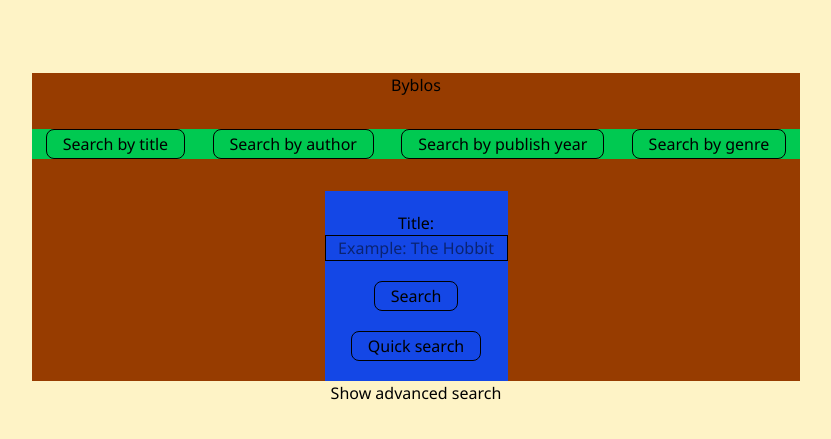
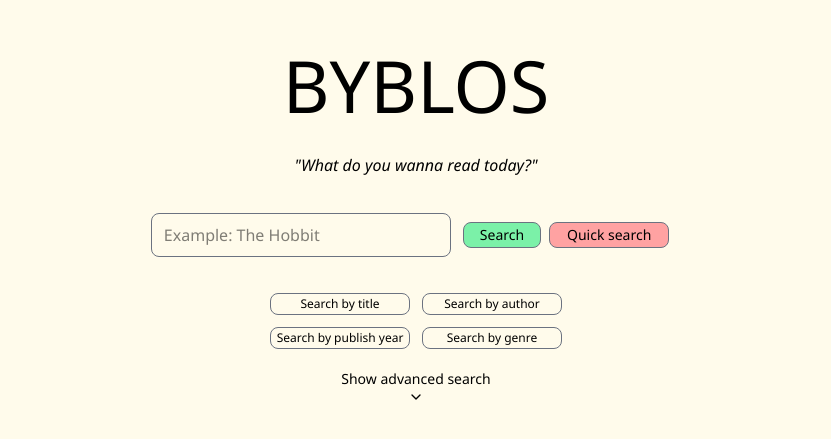
Before and after one commit to ori0nis/proyecto-2-react, a React (Vite) app: page /search in a window 1280 px wide. Shown: the part 161-600 px from the top of the page, without its empty margins (224-1055 px from the left). Built offline with nearby package versions, Linux system fonts and the light colour scheme.

Commit message:
landing page finished

```diff
--- a/package.json
+++ b/package.json
@@ -12,6 +12,7 @@
   "dependencies": {
     "@tailwindcss/vite": "^4.1.12",
     "axios": "^1.11.0",
+    "lucide-react": "^0.542.0",
     "react": "^19.1.1",
     "react-dom": "^19.1.1",
     "react-hook-form": "^7.62.0",
--- a/src/components/search/AdvancedSearchForm.tsx
+++ b/src/components/search/AdvancedSearchForm.tsx
@@ -23,8 +23,8 @@ export const AdvancedSearchForm = () => {
       language: "",
     },
   });
-  const { fetchAdvancedSearch, setSearchType } = useSearch();
-  const {setAllowAccess} = useNavigation();
+  const { fetchAdvancedSearch } = useSearch();
+  const { setAllowAccess } = useNavigation();
   const navigate = useNavigate();
 
   const onSubmit = (data: FormValues) => {
@@ -36,8 +36,6 @@ export const AdvancedSearchForm = () => {
       alert("Please fill in at least one field to search");
       return;
     }
-
-    setSearchType("advanced search");
 
     const searchParams: AdvancedSearchParams = {
       title: data.title || undefined,
@@ -53,7 +51,7 @@ export const AdvancedSearchForm = () => {
   };
 
   return (
-    <div>
+    <div className="text-center">
       <form onSubmit={handleSubmit(onSubmit)}>
         {/* Title */}
         <Controller
@@ -64,7 +62,8 @@ export const AdvancedSearchForm = () => {
               label="Title: "
               value={field.value}
               name="title"
-              placeholder="Example: The Hobbit"
+              className="px-2 border border-[var(--border-gray-byblos)] rounded-lg h-6.5 text-sm"
+              placeholder=" Example: The Hobbit"
               required={false}
               onChange={field.onChange}
               onBlur={field.onBlur}
@@ -82,7 +81,8 @@ export const AdvancedSearchForm = () => {
               label="Author: "
               value={field.value}
               name="author"
-              placeholder="Example: J.R.R Tolkien"
+              className="px-2 border border-[var(--border-gray-byblos)] rounded-lg h-6.5 text-sm"
+              placeholder=" Example: J.R.R Tolkien"
               required={false}
               onChange={field.onChange}
               onBlur={field.onBlur}
@@ -100,6 +100,7 @@ export const AdvancedSearchForm = () => {
               label="Year: "
               value={field.value}
               name="year"
+              className="px-2 border border-[var(--border-gray-byblos)] rounded-lg h-6.5 text-sm"
               required={false}
               onChange={field.onChange}
               onBlur={field.onBlur}
@@ -117,6 +118,7 @@ export const AdvancedSearchForm = () => {
               label="Genre: "
               value={field.value}
               name="subject"
+              className="px-2 border border-[var(--border-gray-byblos)] rounded-lg h-6.5 text-sm"
               required={false}
               onChange={field.onChange}
               onBlur={field.onBlur}
@@ -134,6 +136,7 @@ export const AdvancedSearchForm = () => {
               label="Language: "
               value={field.value}
               name="language"
+              className="text-center border border-[var(--border-gray-byblos)] rounded-lg h-6"
               required={false}
               onChange={field.onChange}
               onBlur={field.onBlur}
@@ -141,7 +144,15 @@ export const AdvancedSearchForm = () => {
             />
           )}
         />
-        <button type="submit">Search</button>
+        <div className="py-2">
+          <button
+          type="submit"
+          className="cursor-pointer border border-[var(--border-gray-byblos)] bg-green-300 rounded-lg px-4 py-0.5 text-sm"
+        >
+          Search
+        </button>
+        </div>
+
       </form>
     </div>
   );
--- a/src/components/search/Input.tsx
+++ b/src/components/search/Input.tsx
@@ -2,6 +2,7 @@ interface Props {
   label?: string;
   value: string;
   name: string;
+  className?: string;
   placeholder?: string;
   required?: boolean;
   error?: string;
@@ -9,12 +10,12 @@ interface Props {
   onBlur: () => void;
 }
 
-export const Input = ({ label, value, name, placeholder, required, error, onChange, onBlur }: Props) => {
+export const Input = ({ label, value, name, className, placeholder, required, error, onChange, onBlur }: Props) => {
   return (
-    <div className="flex flex-col items-center justify-center text-center">
-      <label htmlFor={name}>{label}</label>
+    <div className="text-center w-full py-1">
+      <label className="text-md" htmlFor={name}>{label}</label>
       <input
-        className="text-center border"
+        className={className}
         value={value}
         name={name}
         placeholder={placeholder}
--- a/src/components/search/SearchBar.tsx
+++ b/src/components/search/SearchBar.tsx
@@ -76,28 +76,25 @@ export const SearchBar = () => {
 
   return (
     <>
-      <div className="flex flex-col w-full max-w-3xl h-fit gap-8 items-center justify-center bg-amber-800">
-        <h1>Byblos</h1>
-        {/* Botones para abrir diferentes búsquedas */}
-        <div className="flex w-full justify-around bg-green-500">
-          <button className="cursor-pointer border rounded-lg px-4 py-0.5" onClick={() => setActiveSearch("title")}>Search by title</button>
-          <button className="cursor-pointer border rounded-lg px-4 py-0.5" onClick={() => setActiveSearch("author")}>Search by author</button>
-          <button className="cursor-pointer border rounded-lg px-4 py-0.5" onClick={() => setActiveSearch("year")}>Search by publish year</button>
-          <button className="cursor-pointer border rounded-lg px-4 py-0.5" onClick={() => setActiveSearch("subject")}>Search by genre</button>
-        </div>
+      <div className="grid grid-cols-1 w-full max-w-3xl h-fit px-6 gap-8 justify-items-center items-center">
+        <h1 className="text-7xl">BYBLOS</h1>
+        <h2 className="italic">"What do you wanna read today?"</h2>
 
         {/* Title es la búsqueda que sale por default */}
-        <div className="text-center bg-blue-700 py-5">
-          <form onSubmit={handleSubmit(onSubmit)} className="flex flex-col items-center justify-center text-center gap-5">
+        <div>
+          <form
+            onSubmit={handleSubmit(onSubmit)}
+            className="flex flex-col sm:flex-row w-full justify-center items-center"
+          >
             <Controller
               name={config.name}
               control={control}
               rules={{ required: `${config.name} is required` }} //TODO: Maquetar bien este error
               render={({ field, fieldState }) => (
                 <Input
-                  label={config.label}
                   value={field.value}
                   name={config.name}
+                  className="min-w-[300px] border border-[var(--border-gray-byblos)] rounded-lg h-11 px-3"
                   placeholder={config.placeholder}
                   required={true}
                   onChange={field.onChange}
@@ -106,14 +103,21 @@ export const SearchBar = () => {
                 />
               )}
             />
-            <button type="submit" className="cursor-pointer border rounded-lg px-4 py-0.5">Search</button>
+            <div className="flex w-fit px-3 py-2 gap-2">
+              <button
+                type="submit"
+                className="cursor-pointer border border-[var(--border-gray-byblos)] bg-green-300 rounded-lg px-4 py-0.5 text-sm"
+              >
+                Search
+              </button>
 
               {/* Quick search solo está disponible para búsqueda por título */}
               {activeSearch === "title" && (
                 <button
                   type="button"
-                className="cursor-pointer border rounded-lg px-4 py-0.5"
+                  className="cursor-pointer border border-[var(--border-gray-byblos)] bg-red-300 rounded-lg min-w-[120px] px-4 py-0.5 text-sm"
                   // Este submit se hace manualmente para evitar dificultades
+                  //
                   onClick={handleSubmit((data) => {
                     fetchFirstBookByTitle(data.title);
                     setAllowAccess(true);
@@ -123,7 +127,37 @@ export const SearchBar = () => {
                   Quick search
                 </button>
               )}
+            </div>
           </form>
+        </div>
+        {/* Botones para abrir diferentes búsquedas */}
+        <div /* className="flex flex-wrap w-full justify-center items-center gap-2" */
+          className="grid grid-cols-[140px_140px] gap-3"
+        >
+          <button
+            className="text-xs cursor-pointer border border-[var(--border-gray-byblos)] rounded-lg px-4 py-0.5"
+            onClick={() => setActiveSearch("title")}
+          >
+            Search by title
+          </button>
+          <button
+            className="text-xs cursor-pointer border border-[var(--border-gray-byblos)] rounded-lg px-4 py-0.5"
+            onClick={() => setActiveSearch("author")}
+          >
+            Search by author
+          </button>
+          <button
+            className="text-xs cursor-pointer border border-[var(--border-gray-byblos)] rounded-lg not-[]:px-4 py-0.5"
+            onClick={() => setActiveSearch("year")}
+          >
+            Search by publish year
+          </button>
+          <button
+            className="text-xs cursor-pointer border border-[var(--border-gray-byblos)] rounded-lg px-4 py-0.5"
+            onClick={() => setActiveSearch("subject")}
+          >
+            Search by genre
+          </button>
         </div>
       </div>
     </>
--- a/src/index.css
+++ b/src/index.css
@@ -4,6 +4,21 @@
 
 @theme {
   --font-sans: "Noto Sans", system-ui, -apple-system, "Segoe UI", Roboto, Arial, "Helvetica Neue", sans-serif;
+  --border-gray-byblos: #6B7280;
+
+  --animate-slide-in: slideInDownwards 0.5s ease-in-out forwards;
+  --animate-slide-out: slideOutUpwards 0.5s ease-in-out forwards;
+
+  @keyframes slideInDownwards {
+    0% {
+      transform: translateY(-50%);
+      opacity: 0;
+    }
+    70% {
+      transform: translateX(0);
+      opacity: 1;
+    }
+  }
 }
 
 body {
--- a/src/pages/layouts/SearchLayout.tsx
+++ b/src/pages/layouts/SearchLayout.tsx
@@ -1,5 +1,6 @@
 import { useState } from "react";
 import { AdvancedSearchForm, SearchBar } from "../../components/search";
+import { ChevronDown, ChevronUp } from "lucide-react";
 
 export const SearchLayout = () => {
   const [showAdvancedSearch, setShowAdvancedSearch] = useState<boolean>(false);
@@ -7,14 +8,34 @@ export const SearchLayout = () => {
   const toggleAdvancedSearch = () => setShowAdvancedSearch((prev) => !prev);
 
   return (
-    <div className="text-center flex flex-col items-center justify-center w-full min-h-screen bg-amber-100">
-      <SearchBar />
+    <div className="flex flex-col items-center justify-center w-full min-h-screen bg-amber-50">
+      <div className={`transition-opacity duration-700 ${showAdvancedSearch ? "opacity-35" : "opacity-100"}`}>
+        <SearchBar />
+      </div>
 
-      <button onClick={toggleAdvancedSearch}>
-        {showAdvancedSearch ? "Hide advanced search" : "Show advanced search"}
-      </button>
+      <div className="py-5 text-sm text-center">
+        {showAdvancedSearch ? (
+          <>
+            <p>Hide advanced search</p>
+            <button className="cursor-pointer" onClick={toggleAdvancedSearch}>
+              <ChevronUp size={16} />
+            </button>
+          </>
+        ) : (
+          <>
+            <p>Show advanced search</p>
+            <button className="cursor-pointer" onClick={toggleAdvancedSearch}>
+              <ChevronDown size={16} />
+            </button>
+          </>
+        )}
+      </div>
 
-      {showAdvancedSearch && <AdvancedSearchForm />}
+      {showAdvancedSearch && (
+        <div className={`animate-[slideInDownwards_0.5s_ease-in-out_0.1s_both]`}>
+          <AdvancedSearchForm />
+        </div>
+      )}
     </div>
   );
 };
```
Also changed, not shown: 1 other file (tests, documents, lock files or other folders). Lines whose indentation alone changed are shown as unchanged.
